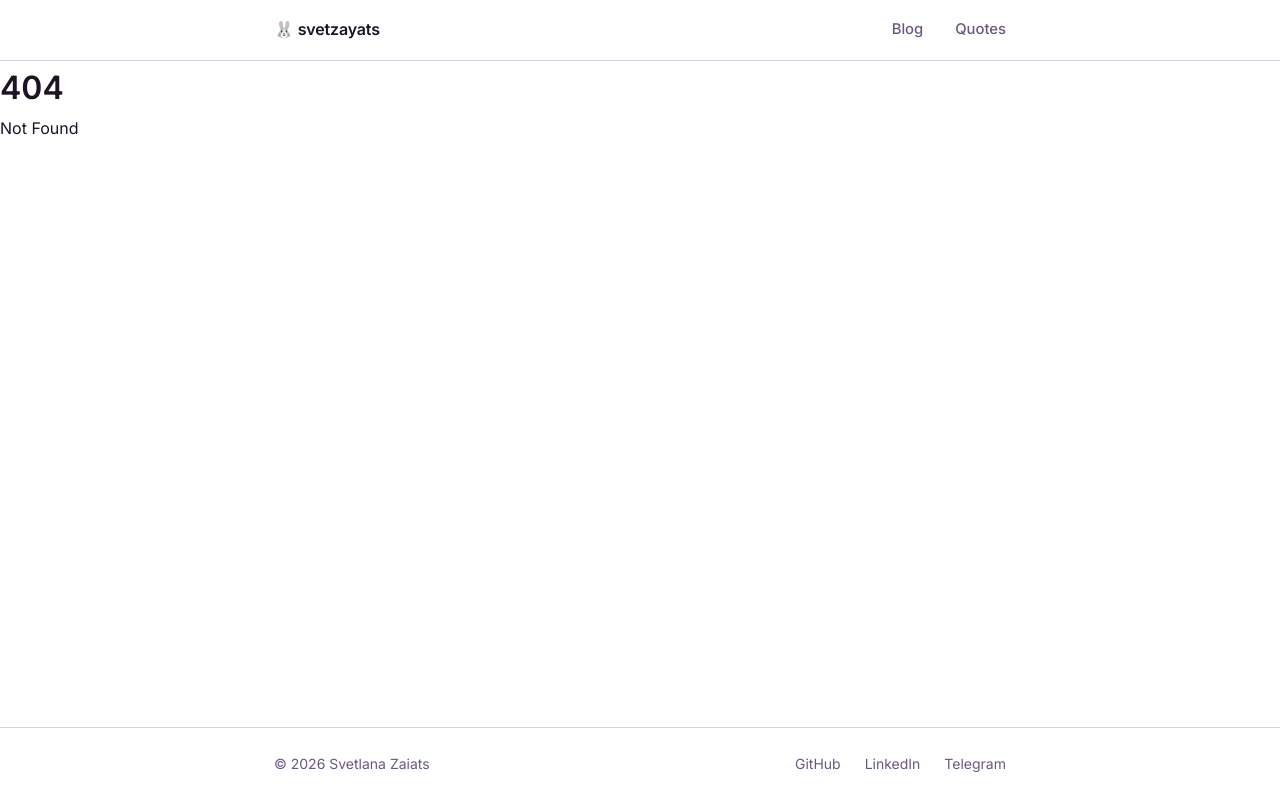
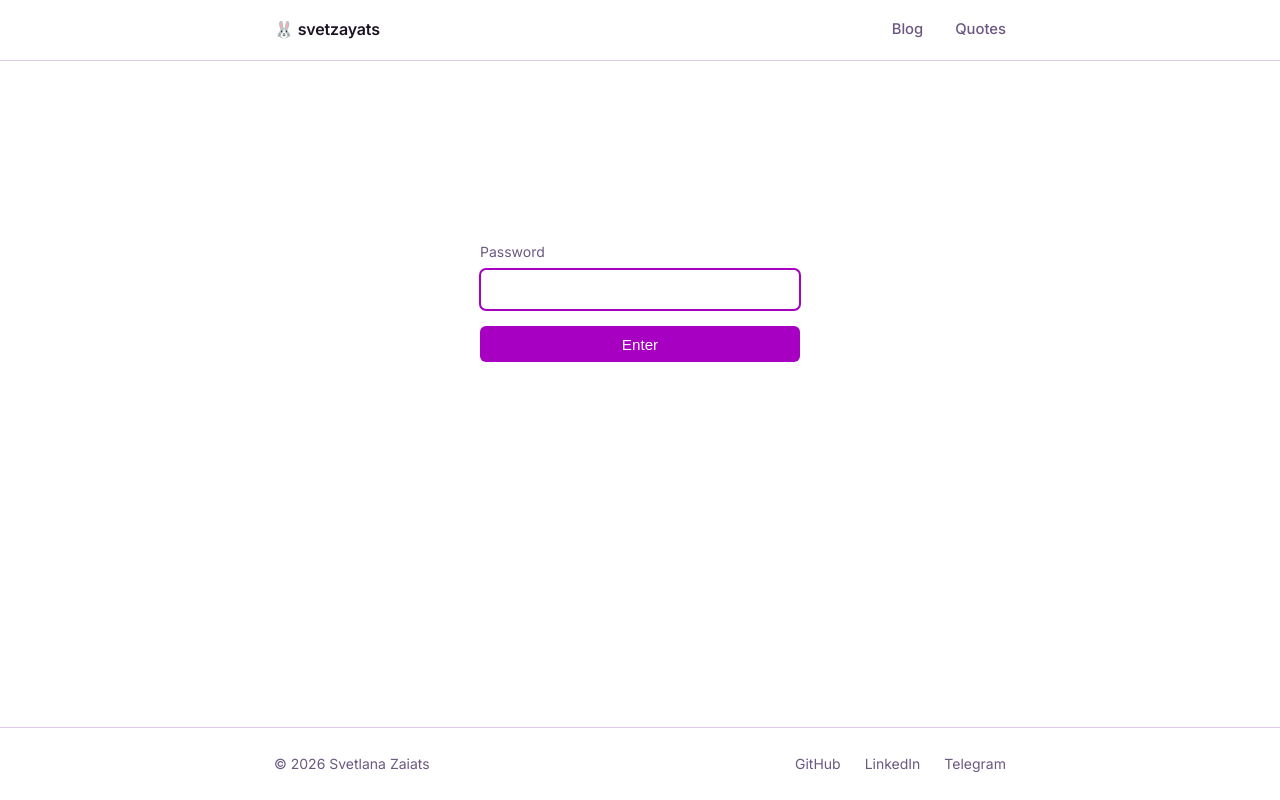
Before and after one commit to Svetzayats/site, a SvelteKit app: page /bingo/jm in a window 1280 px wide. Before the commit this address had no page. Built offline with nearby package versions, Linux system fonts and the light colour scheme.

Commit message:
Added bingo/jm page under auth with password

```diff
--- a/src/app.d.ts
+++ b/src/app.d.ts
@@ -6,6 +6,7 @@ declare global {
 	interface Env {
 		QUOTES_API_TOKEN?: string;
 		ADMIN_PASSWORD?: string;
+		BINGO_JM_PASSWORD?: string;
 		GITHUB_TOKEN?: string;
 	}
 	namespace App {
--- /dev/null
+++ b/src/routes/bingo/jm/+page.server.ts
@@ -0,0 +1,29 @@
+import { fail } from '@sveltejs/kit';
+import type { Actions, PageServerLoad } from './$types';
+
+export const load: PageServerLoad = async ({ cookies, platform }) => {
+	const password = platform?.env?.BINGO_JM_PASSWORD;
+	const authenticated = !!password && cookies.get('bingo_jm_session') === password;
+	return { authenticated };
+};
+
+export const actions: Actions = {
+	default: async ({ request, cookies, platform }) => {
+		const password = platform?.env?.BINGO_JM_PASSWORD;
+		const data = await request.formData();
+		const input = data.get('password') as string;
+
+		if (!password || input !== password) {
+			return fail(401, { error: 'Wrong password' });
+		}
+
+		cookies.set('bingo_jm_session', password, {
+			path: '/bingo/jm',
+			httpOnly: true,
+			sameSite: 'strict',
+			maxAge: 60 * 60 * 24 * 7,
+		});
+
+		return { authenticated: true };
+	},
+};
--- /dev/null
+++ b/src/routes/bingo/jm/+page.svelte
@@ -0,0 +1,84 @@
+<script lang="ts">
+  import { enhance } from '$app/forms';
+  import type { ActionData, PageData } from './$types';
+
+  let { data, form }: { data: PageData; form: ActionData } = $props();
+  let authenticated = $derived(data.authenticated || form?.authenticated === true);
+</script>
+
+{#if authenticated}
+  <!-- content goes here -->
+{:else}
+  <div class="wrap">
+    <form method="POST" use:enhance class="login-form">
+      {#if form?.error}
+        <p class="error">{form.error}</p>
+      {/if}
+      <label>
+        Password
+        <input type="password" name="password" autofocus />
+      </label>
+      <button type="submit">Enter</button>
+    </form>
+  </div>
+{/if}
+
+<style>
+  .wrap {
+    display: flex;
+    justify-content: center;
+    align-items: center;
+    min-height: 60vh;
+  }
+
+  .login-form {
+    display: flex;
+    flex-direction: column;
+    gap: 1rem;
+    width: 100%;
+    max-width: 320px;
+  }
+
+  label {
+    display: flex;
+    flex-direction: column;
+    gap: 0.35rem;
+    font-size: 0.875rem;
+    color: var(--color-text-muted);
+  }
+
+  input {
+    padding: 0.6rem 0.75rem;
+    border: 1px solid var(--color-border);
+    border-radius: var(--radius-sm);
+    font-size: 1rem;
+    font-family: var(--font-sans);
+    background: var(--color-bg);
+    color: var(--color-text);
+  }
+
+  input:focus {
+    outline: 2px solid var(--color-accent);
+    outline-offset: -1px;
+  }
+
+  button {
+    padding: 0.6rem 1rem;
+    background: var(--color-accent);
+    color: #fff;
+    border: none;
+    border-radius: var(--radius-sm);
+    font-size: 0.95rem;
+    font-weight: 500;
+    cursor: pointer;
+  }
+
+  button:hover {
+    background: var(--color-accent-high);
+  }
+
+  .error {
+    font-size: 0.875rem;
+    color: #dc2626;
+  }
+</style>
```
